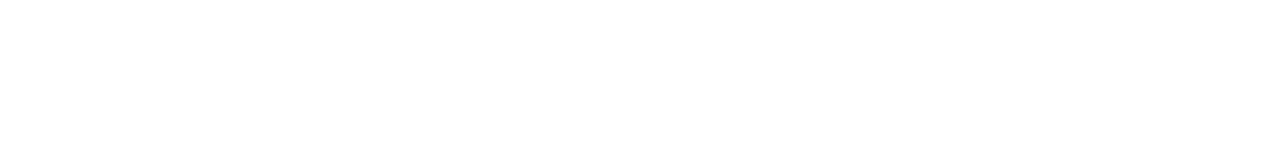
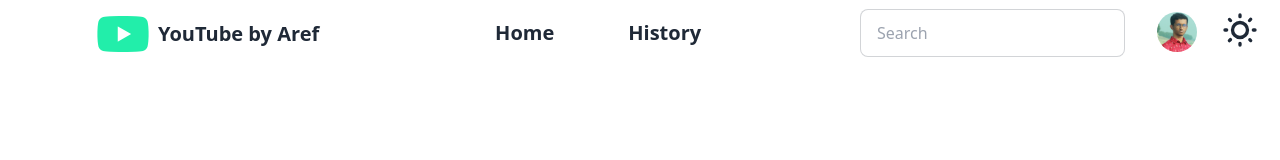
Before and after one commit to aref-360nobra/yt-by-aref, a plain HTML site: page index.html in a window 1280 px wide. Drawn offline with nearby package versions, Linux system fonts and the light colour scheme.

Commit message:
navbar approximately done

```diff
--- a/index.html
+++ b/index.html
@@ -1,11 +1,87 @@
 <!DOCTYPE html>
 <html lang="en">
+
 <head>
     <meta charset="UTF-8">
     <meta name="viewport" content="width=device-width, initial-scale=1.0">
-    <title>Document</title>
+    <title>YouTube by Aref</title>
+    <!-- daisy ui cdn -->
+    <link href="https://cdn.jsdelivr.net/npm/daisyui@4.12.2/dist/full.min.css" rel="stylesheet" type="text/css">
+    <!-- tailwind cdn -->
+    <script src="https://cdn.tailwindcss.com"></script>
+    <!-- font awesome kit -->
+    <script src="https://kit.fontawesome.com/a04bede896.js" crossorigin="anonymous"></script>
 </head>
+
 <body>
+    <header>
+        <nav>
+            <div class="navbar bg-base-100 flex justify-around">
+                <div class="">
+                    <a class="btn btn-ghost text-xl"><i class="fa-brands fa-youtube text-5xl"
+                            style="color: #22eeaa;"></i>YouTube
+                        by Aref</a>
+                </div>
+                <div>
+                    <ul class="flex gap-10">
+                        <a href="https://www.youtube.com">
+                            <li class="btn btn-ghost text-xl">Home</li>
+                        </a>
+                        <a href="https://www.youtube.com/feed/history">
+                            <li class="btn btn-ghost text-xl">History</li>
+                        </a>
+                    </ul>
+                </div>
+                <div class="flex gap-2">
+                    <div class="form-control">
+                        <input type="text" placeholder="Search" class="input input-bordered w-24 md:w-auto" />
+                    </div>
+                    <div class="dropdown dropdown-end ml-5">
+                        <div tabindex="0" role="button" class="btn btn-ghost btn-circle avatar">
+                            <div class="w-10 rounded-full">
+                                <img alt="MD Aref" src="images/profile.JPG" />
+                            </div>
+                        </div>
+                        <ul tabindex="0"
+                            class="mt-3 z-[1] p-2 shadow menu menu-sm dropdown-content bg-base-100 rounded-box w-52">
+                            <li>
+                                <a class="justify-between">
+                                    Profile
+                                    <span class="badge">New</span>
+                                </a>
+                            </li>
+                            <li><a>Settings</a></li>
+                            <li><a>Logout</a></li>
+                        </ul>
+                    </div>
+                    <div class="absolute right-5">
+                        <label class="swap swap-rotate">
 
+                            <!-- this hidden checkbox controls the state -->
+                            <input type="checkbox" class="theme-controller" value="light" />
+
+                            <!-- sun icon -->
+                            <svg class="swap-off fill-current w-10 h-10" xmlns="http://www.w3.org/2000/svg"
+                                viewBox="0 0 24 24">
+                                <path
+                                    d="M5.64,17l-.71.71a1,1,0,0,0,0,1.41,1,1,0,0,0,1.41,0l.71-.71A1,1,0,0,0,5.64,17ZM5,12a1,1,0,0,0-1-1H3a1,1,0,0,0,0,2H4A1,1,0,0,0,5,12Zm7-7a1,1,0,0,0,1-1V3a1,1,0,0,0-2,0V4A1,1,0,0,0,12,5ZM5.64,7.05a1,1,0,0,0,.7.29,1,1,0,0,0,.71-.29,1,1,0,0,0,0-1.41l-.71-.71A1,1,0,0,0,4.93,6.34Zm12,.29a1,1,0,0,0,.7-.29l.71-.71a1,1,0,1,0-1.41-1.41L17,5.64a1,1,0,0,0,0,1.41A1,1,0,0,0,17.66,7.34ZM21,11H20a1,1,0,0,0,0,2h1a1,1,0,0,0,0-2Zm-9,8a1,1,0,0,0-1,1v1a1,1,0,0,0,2,0V20A1,1,0,0,0,12,19ZM18.36,17A1,1,0,0,0,17,18.36l.71.71a1,1,0,0,0,1.41,0,1,1,0,0,0,0-1.41ZM12,6.5A5.5,5.5,0,1,0,17.5,12,5.51,5.51,0,0,0,12,6.5Zm0,9A3.5,3.5,0,1,1,15.5,12,3.5,3.5,0,0,1,12,15.5Z" />
+                            </svg>
+
+                            <!-- moon icon -->
+                            <svg class="swap-on fill-current w-10 h-10" xmlns="http://www.w3.org/2000/svg"
+                                viewBox="0 0 24 24">
+                                <path
+                                    d="M21.64,13a1,1,0,0,0-1.05-.14,8.05,8.05,0,0,1-3.37.73A8.15,8.15,0,0,1,9.08,5.49a8.59,8.59,0,0,1,.25-2A1,1,0,0,0,8,2.36,10.14,10.14,0,1,0,22,14.05,1,1,0,0,0,21.64,13Zm-9.5,6.69A8.14,8.14,0,0,1,7.08,5.22v.27A10.15,10.15,0,0,0,17.22,15.63a9.79,9.79,0,0,0,2.1-.22A8.11,8.11,0,0,1,12.14,19.73Z" />
+                            </svg>
+
+                        </label>
+                    </div>
+                </div>
+            </div>
+        </nav>
+    </header>
+    <main></main>
+    <footer></footer>
 </body>
+
 </html>
```
Also changed, not shown: images/profile.JPG (added).
